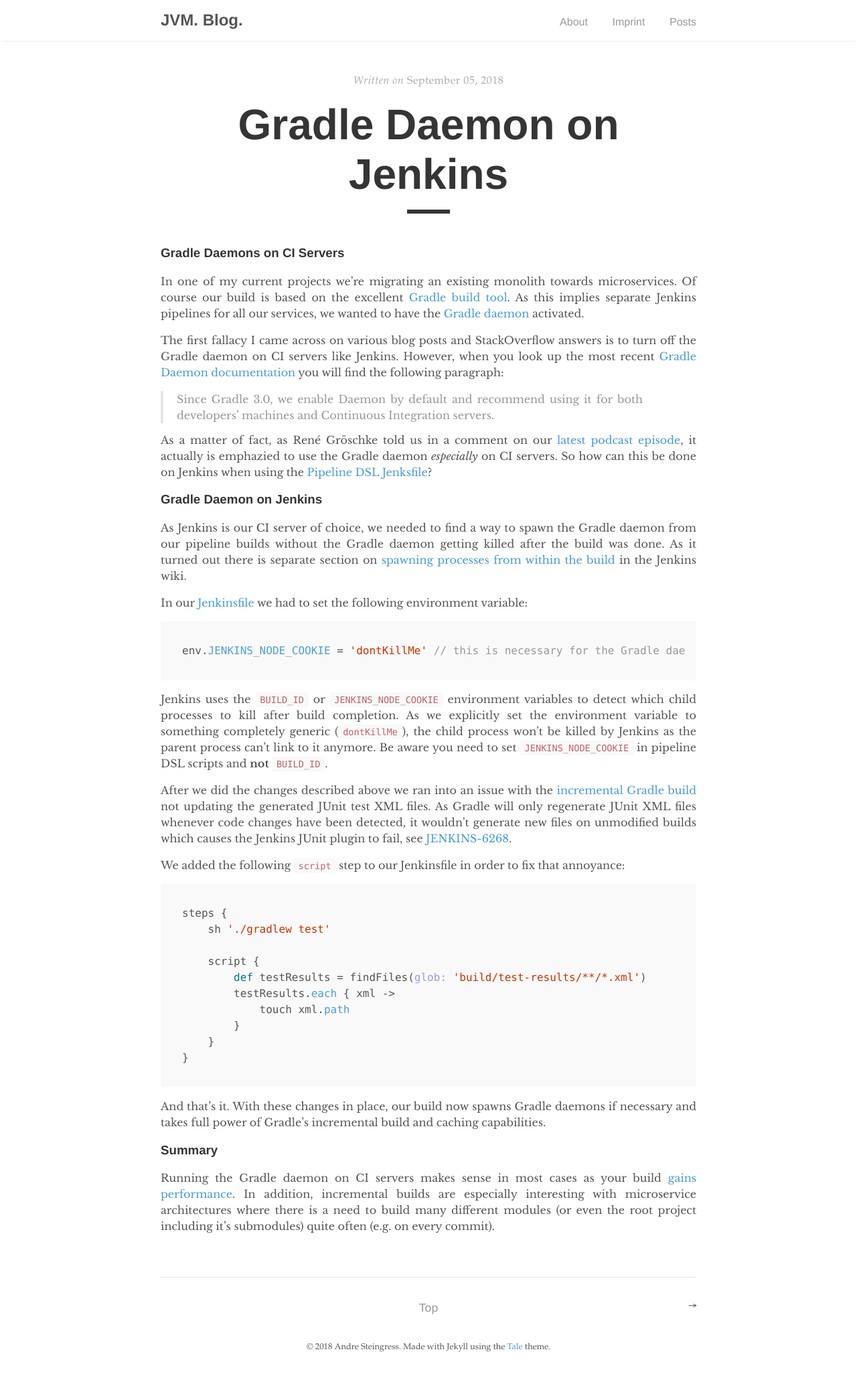
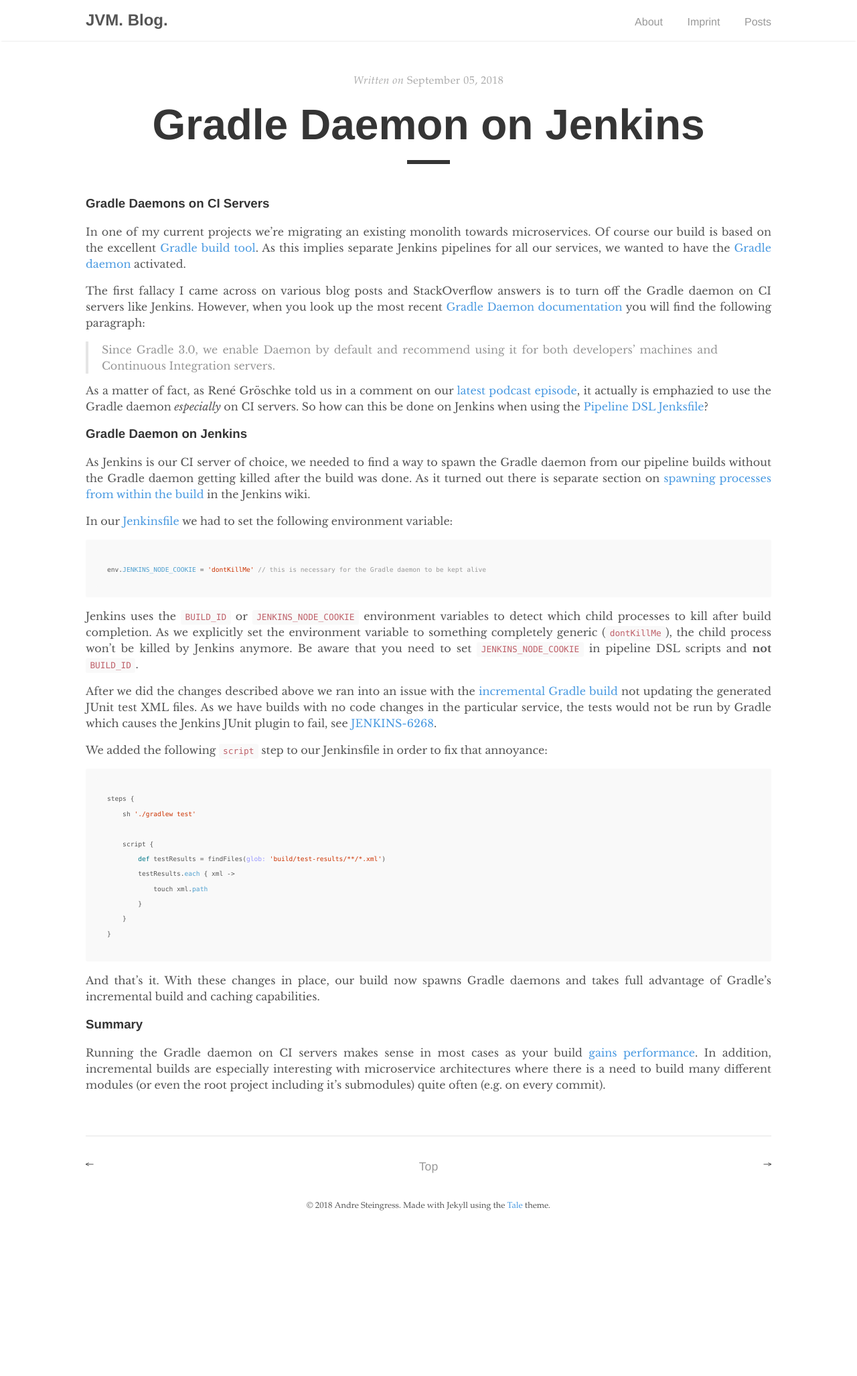
Before and after one commit to andresteingress/andresteingress.github.io, a Jekyll site: the page built from _posts/2018-09-05-gradle-daemon-and-jenkins.md, in a window 1280 px wide. Shown: the whole page at 67% size. Built offline with Jekyll 4.4.1, drawn with Linux system fonts in a browser that asks for light colours; comment, search, counter and statistics services are not loaded; after the commit the page ends 1844 px from its top, so only the background shows below that.

Commit message:
adapted layout, new article on developer properties files

````diff
--- a/_posts/2018-09-05-gradle-daemon-and-jenkins.md
+++ b/_posts/2018-09-05-gradle-daemon-and-jenkins.md
@@ -29,9 +29,9 @@
 env.JENKINS_NODE_COOKIE = 'dontKillMe' // this is necessary for the Gradle daemon to be kept alive
 ```
 
-Jenkins uses the `BUILD_ID` or `JENKINS_NODE_COOKIE` environment variables to detect which child processes to kill after build completion. As we explicitly set the environment variable to something completely generic (`dontKillMe`), the child process won't be killed by Jenkins as the parent process can't link to it anymore. Be aware you need to set `JENKINS_NODE_COOKIE` in pipeline DSL scripts and **not** `BUILD_ID`.
+Jenkins uses the `BUILD_ID` or `JENKINS_NODE_COOKIE` environment variables to detect which child processes to kill after build completion. As we explicitly set the environment variable to something completely generic (`dontKillMe`), the child process won't be killed by Jenkins anymore. Be aware that you need to set `JENKINS_NODE_COOKIE` in pipeline DSL scripts and **not** `BUILD_ID`.
 
-After we did the changes described above we ran into an issue with the [incremental Gradle build](https://docs.gradle.org/current/userguide/more_about_tasks.html#sec:up_to_date_checks) not updating the generated JUnit test XML files. As Gradle will only regenerate JUnit XML files whenever code changes have been detected, it wouldn't generate new files on unmodified builds which causes the Jenkins JUnit plugin to fail, see [JENKINS-6268](https://issues.jenkins-ci.org/browse/JENKINS-6268).
+After we did the changes described above we ran into an issue with the [incremental Gradle build](https://docs.gradle.org/current/userguide/more_about_tasks.html#sec:up_to_date_checks) not updating the generated JUnit test XML files. As we have builds with no code changes in the particular service, the tests would not be run by Gradle which causes the Jenkins JUnit plugin to fail, see [JENKINS-6268](https://issues.jenkins-ci.org/browse/JENKINS-6268).
 
 We added the following `script` step to our Jenkinsfile in order to fix that annoyance:
 
@@ -48,7 +48,7 @@
 }
 ```
 
-And that's it. With these changes in place, our build now spawns Gradle daemons if necessary and takes full power of Gradle's incremental build and caching capabilities.
+And that's it. With these changes in place, our build now spawns Gradle daemons and takes full advantage of Gradle's incremental build and caching capabilities.
 
 ### Summary
 
--- a/_sass/_code.scss
+++ b/_sass/_code.scss
@@ -7,7 +7,7 @@
   background-color: $grey-3;
   border-radius: 3px;
   color: $code-color;
-  font-size: 85%;
+  font-size: 80%;
   padding: .25em .5em;
 }
 
@@ -18,7 +18,7 @@
 pre code {
   background-color: transparent;
   color: inherit;
-  font-size: 100%;
+  font-size: 60%;
   padding: 0;
 }
 
--- a/_sass/_layout.scss
+++ b/_sass/_layout.scss
@@ -1,6 +1,6 @@
 .container {
   margin: 0 auto;
-  max-width: 800px;
+  max-width: 1024px;
   width: 80%;
 }
 
@@ -8,7 +8,7 @@
 footer,
 .nav-container {
   margin: 0 auto;
-  max-width: 800px;
+  max-width: 1024px;
   width: 80%;
 }
 
````
Also changed, not shown: _posts/2018-09-06-spring-boot-developer-properties.md (added, +67 -0 lines).
